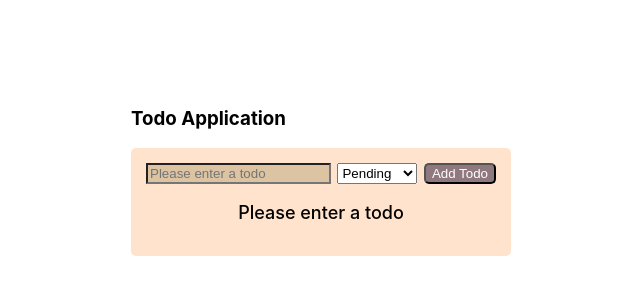
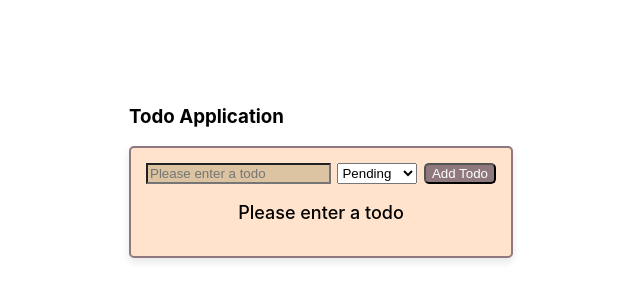
Before and after one commit to engineersubhadip/REACT, a React (Create React App) app in the folder todo-app/: page / in a window 1280 px wide. Shown: the part 228-528 px from the top of the page, without its empty margins (319-959 px from the left). Built offline with nearby package versions, Linux system fonts and the light colour scheme; the HTML template or start-up script is replaced by a standard one.

Commit message:
Updated the Styling

```diff
--- a/todo-app/src/Styles/todo-styling.css
+++ b/todo-app/src/Styles/todo-styling.css
@@ -1,3 +1,4 @@
+
 .todo-wrapper{
     width:350px;
     background-color: #FFE3CC;
@@ -5,6 +6,13 @@
     flex-direction: column;
     border-radius:5px;
     padding: 15px;
+    border:2px solid #8F797E;
+    box-shadow: 0 4px 8px rgba(0, 0, 0, 0.1); /* Add shadow effect */
+    transition: box-shadow 0.3s ease; /* Add transition effect */
+}
+
+.todo-wrapper:hover{
+    box-shadow: 0 8px 16px rgba(0, 0, 0, 0.2); /* Change shadow on hover */
 }
 
 .todo-form form{
@@ -53,7 +61,7 @@
 .incoming-todo-item .delete-edit{
     width:15%;
     display: flex;
-    justify-content: space-between;
+    justify-content: center;
 }
 
 .incoming-todo-item .delete-edit i:hover{
```
